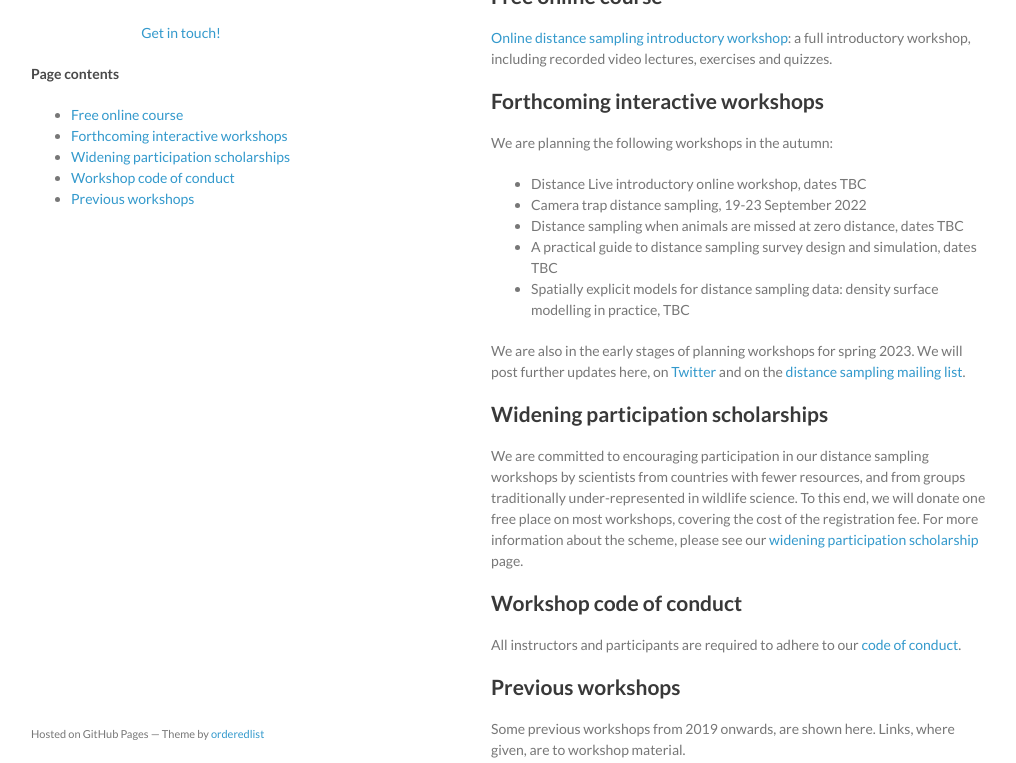
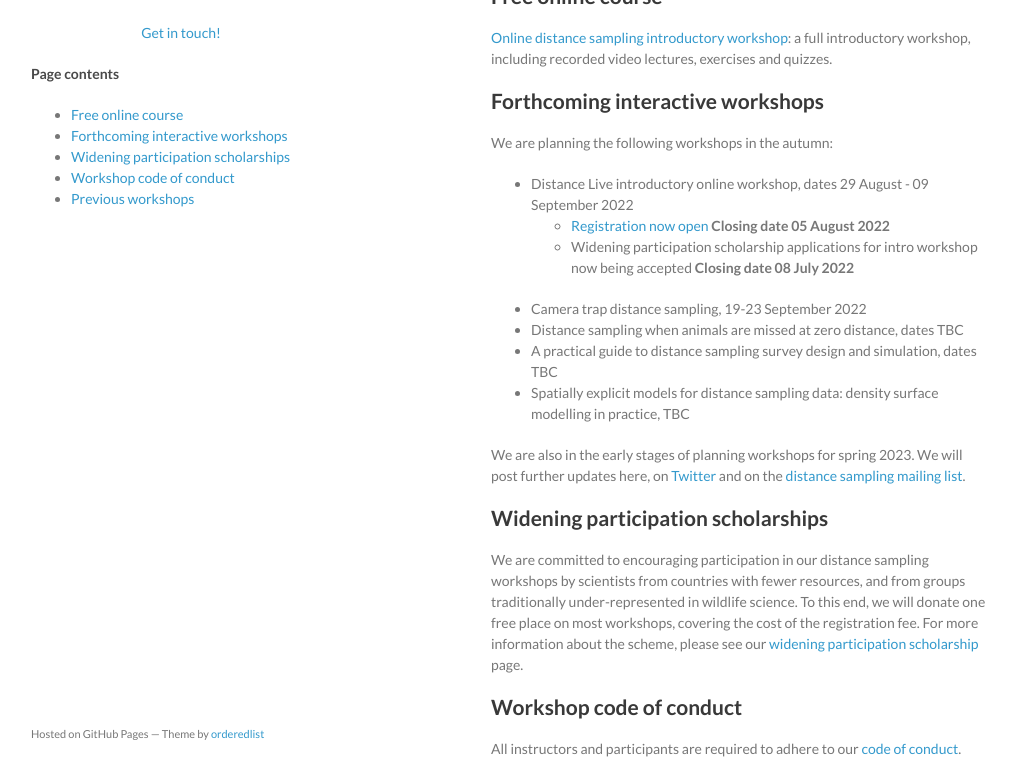
Before and after one commit to distanceworkshops/distanceworkshops.github.io, a Jekyll site: the page built from index.md, in a window 1280 px wide and 900 px high, cut to the strip 137-900 px from the top of the window. Shown: the whole strip, without its empty margins (129-1145 px from the left). Built offline with Jekyll 4.4.1, drawn with Linux system fonts in a browser that asks for light colours.

Commit message:
intro aug22 registration now open

```diff
--- a/index.md
+++ b/index.md
@@ -15,7 +15,9 @@ Here you can find content for distance sampling workshops including slides, exer
 
 We are planning the following workshops in the autumn:
 
-- Distance Live introductory online workshop, dates TBC
+- Distance Live introductory online workshop, dates 29 August - 09 September 2022
+  - [Registration now open](http://workshops.distancesampling.org/intro-aug-2022.html) **Closing date 05 August 2022**
+  - Widening participation scholarship applications for intro workshop now being accepted  **Closing date 08 July 2022**
 - Camera trap distance sampling, 19-23 September 2022
 - Distance sampling when animals are missed at zero distance, dates TBC
 - A practical guide to distance sampling survey design and simulation, dates TBC
```
